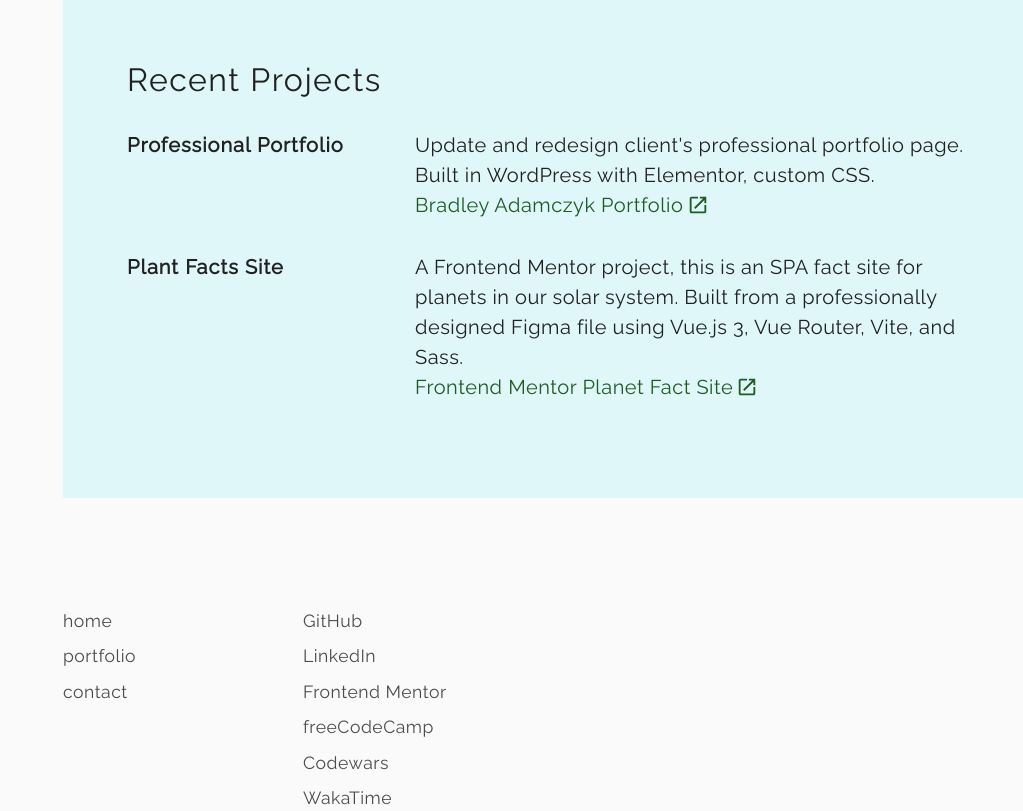
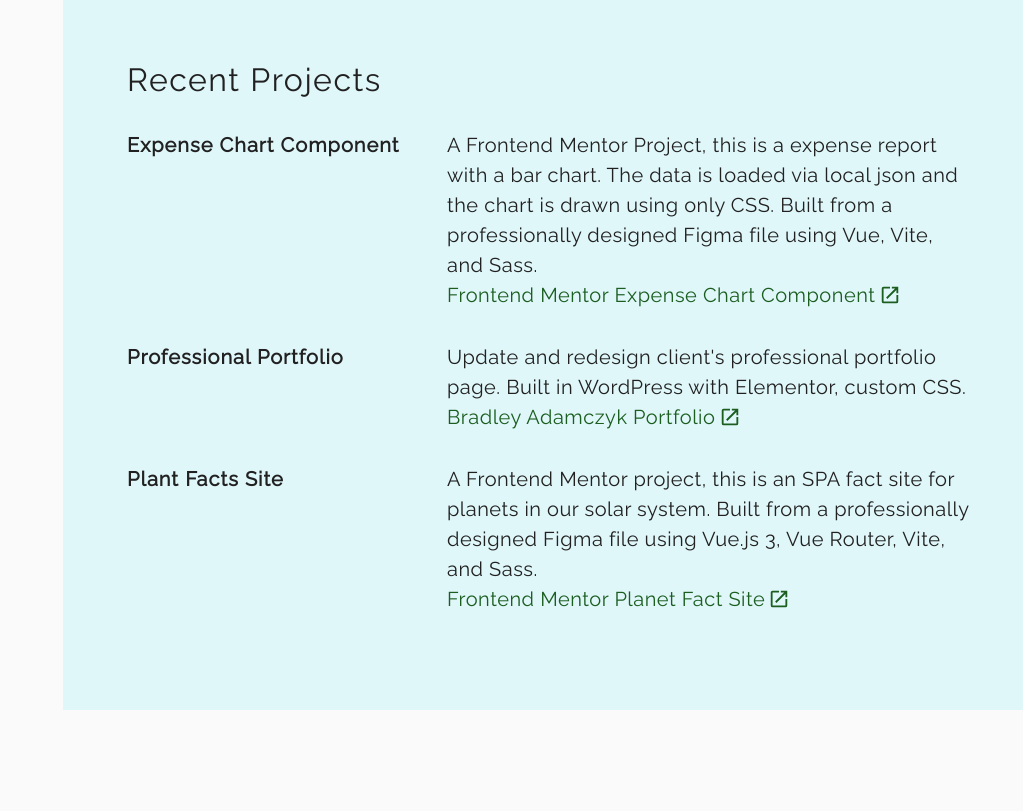
Before and after one commit to bradleyhop/simple-portfolio, a Vue app: page / in a window 1280 px wide. Shown: the part 720-1531 px from the top of the page, without its empty margins (257-1280 px from the left). Built offline with nearby package versions, Linux system fonts and the light colour scheme.

Commit message:
add expense chart project

```diff
--- a/src/components/articles/MostRecentProjects.vue
+++ b/src/components/articles/MostRecentProjects.vue
@@ -6,6 +6,38 @@ export default {
 
   data: () => ({
     mdiOpenInNew,
+    projectArticles: Object.freeze([
+      {
+        id: 1,
+        title: "Expense Chart Component",
+        body: `A Frontend Mentor Project, this is a expense report with a bar
+          chart. The data is loaded via local json and the chart is drawn using
+          only CSS. Built from a professionally designed Figma file using Vue,
+          Vite, and Sass.`,
+        link: "https://github.com/bradleyhop/frontend-mentor-expenses-chart-component",
+        linkTitle: "Fronent Mentor Expense Chart Component",
+        linkText: "Frontend Mentor Expense Chart Component",
+      },
+      {
+        id: 2,
+        title: "Professional Portfolio",
+        body: `Update and redesign client's professional portfolio page. Built
+          in WordPress with Elementor, custom CSS.`,
+        link: "https://bainstructionaldesign.com",
+        linkTitle: "Bradley Adamczyk Portfolio",
+        linkText: "Bradley Adamczyk Portfolio",
+      },
+      {
+        id: 3,
+        title: "Plant Facts Site",
+        body: `A Frontend Mentor project, this is an SPA fact site for planets
+          in our solar system. Built from a professionally designed Figma file
+          using Vue.js 3, Vue Router, Vite, and Sass.`,
+        link: "https://bradleyhop.github.io/frontend-mentor-planet-facts-site/",
+        linkTitle: "Frontend Mentor Planet Fact Site",
+        linkText: "Frontend Mentor Planet Fact Site",
+      },
+    ]),
   }),
 };
 </script>
@@ -14,45 +46,23 @@ export default {
   <section class="recents">
     <h2 class="recents-heading">Recent Projects</h2>
     <ul class="recents-list">
-      <li class="recent-item">
-        <h3 class="recent-item-heading">Professional Portfolio</h3>
+      <li
+        class="recent-item"
+        v-for="article in projectArticles"
+        :key="article.id"
+      >
+        <h3 class="recent-item-heading">{{ article.title }}</h3>
         <p class="recent-item-copy">
-          Update and redesign client's professional portfolio page. Built in
-          WordPress with Elementor, custom CSS.<br />
+          {{ article.body }}
+          <br />
           <a
-            href="https://bainstructionaldesign.com"
+            :href="article.link"
             class="linky"
             rel="noopener noreferrer"
             target="_blank"
-            title="Bradley Adamczyk Portfolio"
+            :title="article.linkTitle"
           >
-            Bradley Adamczyk Portfolio
-            <svg
-              xmlns="http://www.w3.org/2000/svg"
-              role="img"
-              alt="image indicating an outside link"
-              viewBox="0 0 24 24"
-              class="svg-icon"
-            >
-              <path :d="mdiOpenInNew"></path>
-            </svg>
-          </a>
-        </p>
-      </li>
-      <li class="recent-item">
-        <h3 class="recent-item-heading">Plant Facts Site</h3>
-        <p class="recent-item-copy">
-          A Frontend Mentor project, this is an SPA fact site for planets in our
-          solar system. Built from a professionally designed Figma file using
-          Vue.js 3, Vue Router, Vite, and Sass.<br />
-          <a
-            href="https://bradleyhop.github.io/frontend-mentor-planet-facts-site/"
-            class="linky"
-            rel="noopener noreferrer"
-            target="_blank"
-            title="Frontend Mentor Planet Fact Site"
-          >
-            Frontend Mentor Planet Fact Site
+            {{ article.linkText }}
             <svg
               xmlns="http://www.w3.org/2000/svg"
               role="img"
@@ -97,7 +107,7 @@ export default {
       .recent-item-heading {
         letter-spacing: 1px;
         line-height: 150%;
-        min-width: 18rem;
+        min-width: 20rem;
         font-weight: bold;
       }
 
```
